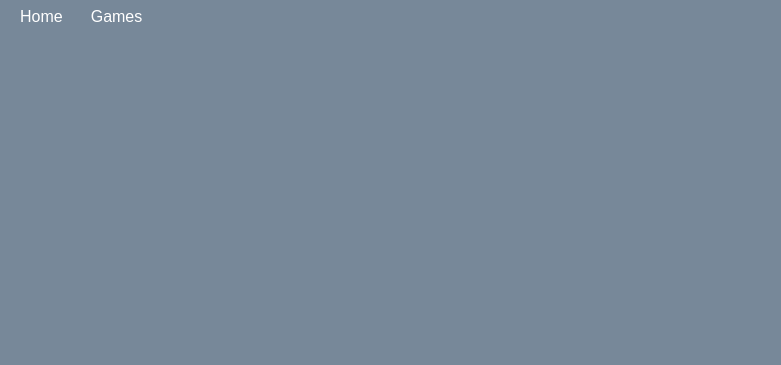
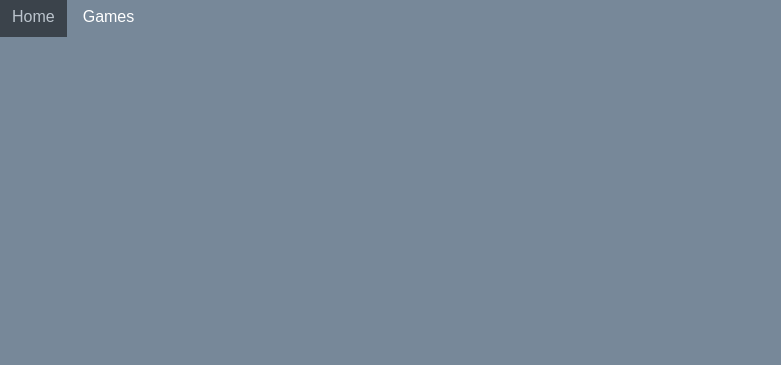
Before and after one commit to SlenPlayz/SlenPlayz.github.io, a plain HTML site: page games/index.html in a window 1280 px wide. Shown: the top 365 px of the page, without its empty margins (0-781 px from the left). Drawn offline with Linux system fonts and the light colour scheme.

Commit message:
Update index.css

```diff
--- a/games/index.css
+++ b/games/index.css
@@ -19,7 +19,7 @@
     font-size:5vw;
     text-align:center;
 }
-#menu a:hover{
+#menu a:hover {
     border:solid black;
     border-radius: 20px;
     border-width: 2px;
@@ -33,13 +33,21 @@
 body{
     background-color:lightslategray;
 }
+html, body{
+    margin:0px;
+    padding:0px;
+}
 .navbar{
     color:white;
     text-decoration:transparent;
     padding:12px;
-    font:message-box
+    font:message-box;
 }
-.navbar:hover{
+   .navbar:hover{
     background-color:black;
     opacity: 0.5;
 }
+.topnav{
+    position: absolute;
+    top:1%
+}
```
